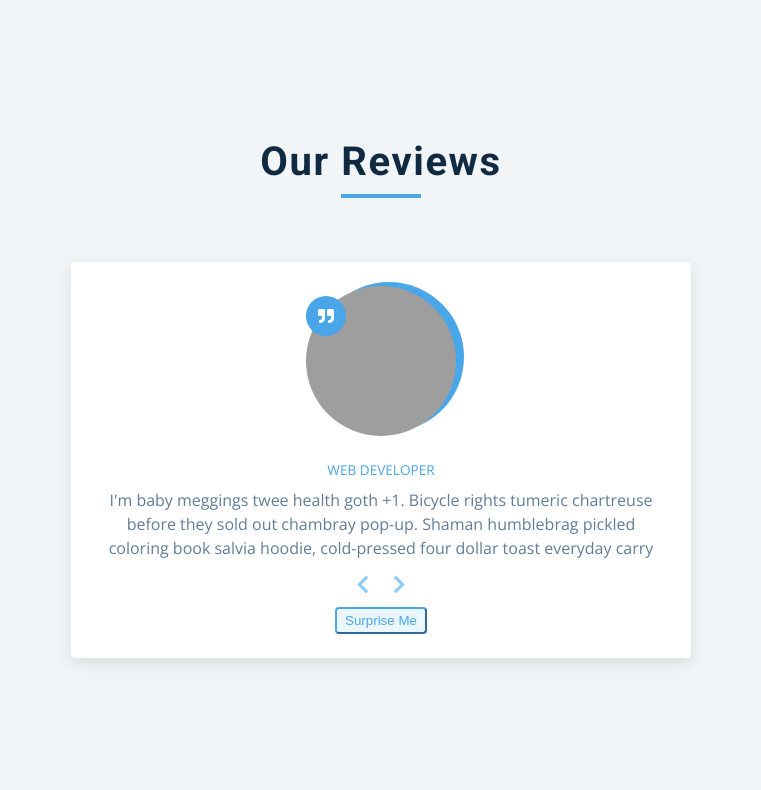
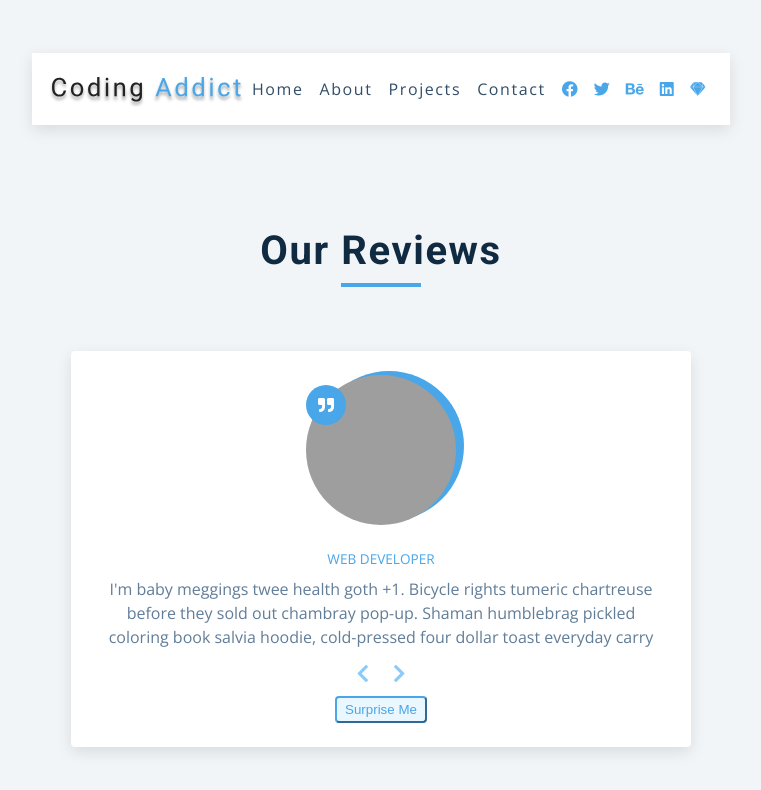
Before and after one commit to VamshiReddy02/Reviews-demo-project, a plain HTML site: page index.html in a window 1280 px wide. Shown: the whole page, without its empty margins (259-1020 px from the left). Drawn offline with nearby package versions, Linux system fonts and the light colour scheme; grey boxes are pictures that could not be loaded.

Commit message:
working on nav-bar

```diff
--- a/app.js
+++ b/app.js
@@ -57,16 +57,21 @@ function showPerson(person){
 
 nextBtn.addEventListener('click', function(){
     currentItem++;
-    if(currentItem > reviews.length - 1){
+    if (currentItem > reviews.length - 1){
         currentItem = 0;
     }
     showPerson(currentItem);
 });
 
-prevBtn,addEventListener('click', function(){
+prevBtn.addEventListener('click', function(){
     currentItem--;
     if(currentItem < 0){
         currentItem = reviews.length -1;
     }
     showPerson(currentItem);
-})
+});
+
+randomBtn.addEventListener('click', function() {
+    currentItem = Math.floor(Math.random() * reviews.length);
+    showPerson(currentItem);
+});
--- a/index.html
+++ b/index.html
@@ -11,6 +11,58 @@
     <link rel="stylesheet" href="styles.css" />
 </head>
 <main>
+    <nav>
+        <div class="nav-center">
+            <div class="nav-header">
+                <img src="./logo.svg" alt="logo" class="logo">
+                <button class="nav-toggle">
+                    <i class="fas fa-bars"></i>
+                </button>
+            </div>
+            <ul class="links">
+                <li>
+                  <a href="index.html">home</a>
+                </li>
+                <li>
+                  <a href="about.html">about</a>
+                </li>
+                <li>
+                  <a href="projects.html">projects</a>
+                </li>
+                <li>
+                  <a href="contact.html">contact</a>
+                </li>
+              </ul>
+              <!-- social media -->
+              <ul class="social-icons">
+                <li>
+                  <a href="https://www.twitter.com">
+                    <i class="fab fa-facebook"></i>
+                  </a>
+                </li>
+                <li>
+                  <a href="https://www.twitter.com">
+                    <i class="fab fa-twitter"></i>
+                  </a>
+                </li>
+                <li>
+                  <a href="https://www.twitter.com">
+                    <i class="fab fa-behance"></i>
+                  </a>
+                </li>
+                <li>
+                  <a href="https://www.twitter.com">
+                    <i class="fab fa-linkedin"></i>
+                  </a>
+                </li>
+                <li>
+                  <a href="https://www.twitter.com">
+                    <i class="fab fa-sketch"></i>
+                  </a>
+                </li>
+              </ul>
+        </div>
+    </nav>
     <section class="container">
         <!-- title -->
         <div class="title">
--- a/styles.css
+++ b/styles.css
@@ -151,11 +151,110 @@ main {
   place-items: center;
 }
 
+
+/*
+===============
+Navbar
+===============
+*/
+
+nav {
+    background: var(--clr-white);
+    box-shadow: var(--light-shadow);
+  }
+  .nav-header {
+    display: flex;
+    align-items: center;
+    justify-content: space-between;
+    padding: 1rem;
+  }
+  .nav-toggle {
+    font-size: 1.5rem;
+    color: var(--clr-primary-5);
+    background: transparent;
+    border-color: transparent;
+    transition: var(--transition);
+    cursor: pointer;
+  }
+  .nav-toggle:hover {
+    color: var(--clr-primary-1);
+    transform: rotate(90deg);
+  }
+  .logo {
+    height: 40px;
+  }
+  .links a {
+    color: var(--clr-grey-3);
+    font-size: 1rem;
+    text-transform: capitalize;
+    letter-spacing: var(--spacing);
+    display: block;
+    padding: 0.5rem 1rem;
+    transition: var(--transition);
+  }
+  .links a:hover {
+    background: var(--clr-primary-8);
+    color: var(--clr-primary-5);
+    padding-left: 1.5rem;
+  }
+  .social-icons {
+    display: none;
+  }
+  .links {
+    height: 0;
+    overflow: hidden;
+    transition: var(--transition);
+  }
+  .show-links {
+    height: 10rem;
+  }
+  @media screen and (min-width: 800px) {
+    .nav-center {
+      max-width: 1170px;
+      margin: 0 auto;
+      display: flex;
+      align-items: center;
+      justify-content: space-between;
+      padding: 1rem;
+    }
+    .nav-header {
+      padding: 0;
+    }
+    .nav-toggle {
+      display: none;
+    }
+    .links {
+      height: auto;
+      display: flex;
+    }
+    .links a {
+      padding: 0;
+      margin: 0 0.5rem;
+    }
+    .links a:hover {
+      padding: 0;
+      background: transparent;
+    }
+    .social-icons {
+      display: flex;
+    }
+    .social-icons a {
+      margin: 0 0.5rem;
+      color: var(--clr-primary-5);
+      transition: var(--transition);
+    }
+    .social-icons a:hover {
+      color: var(--clr-primary-7);
+    }
+  }
+
+
 /*
 ===============
 Reviews
 ===============
 */
+
 main {
   min-height: 100vh;
   display: grid;
```
Also changed, not shown: logo.svg (added).
